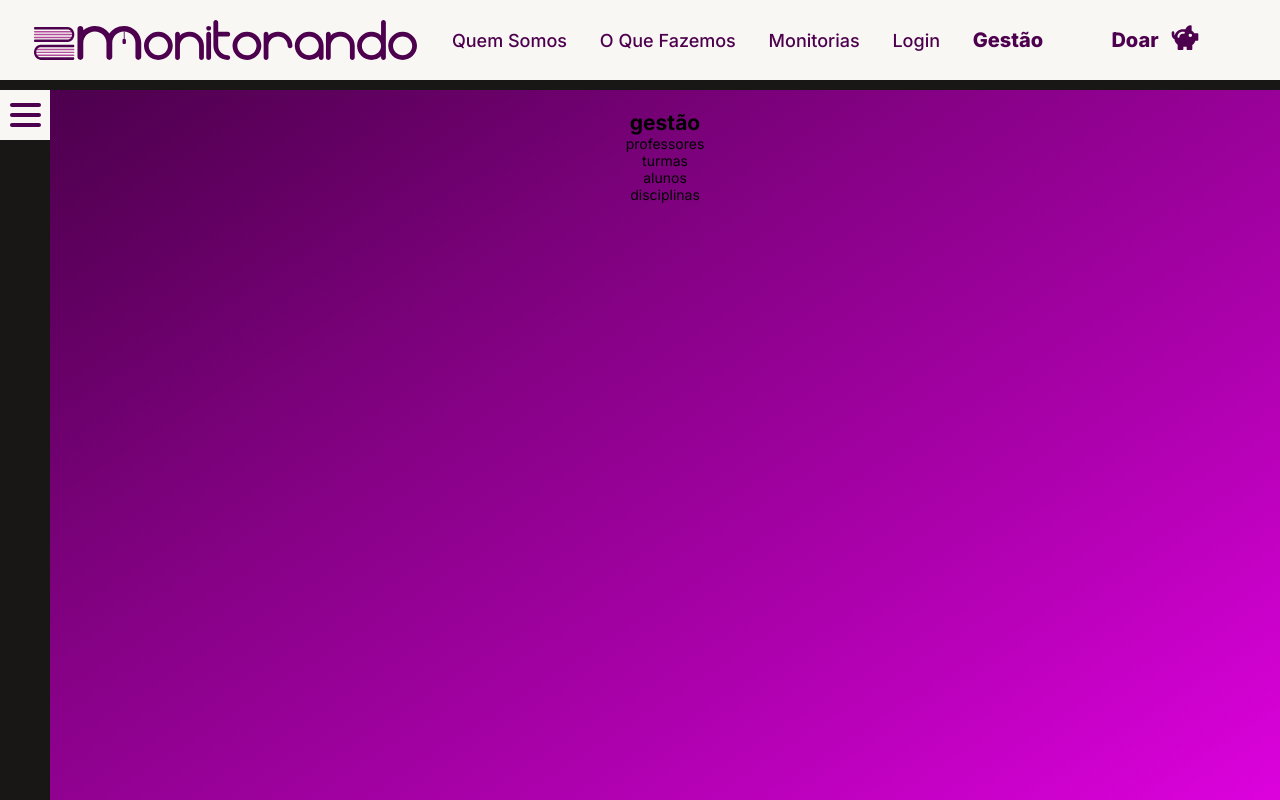
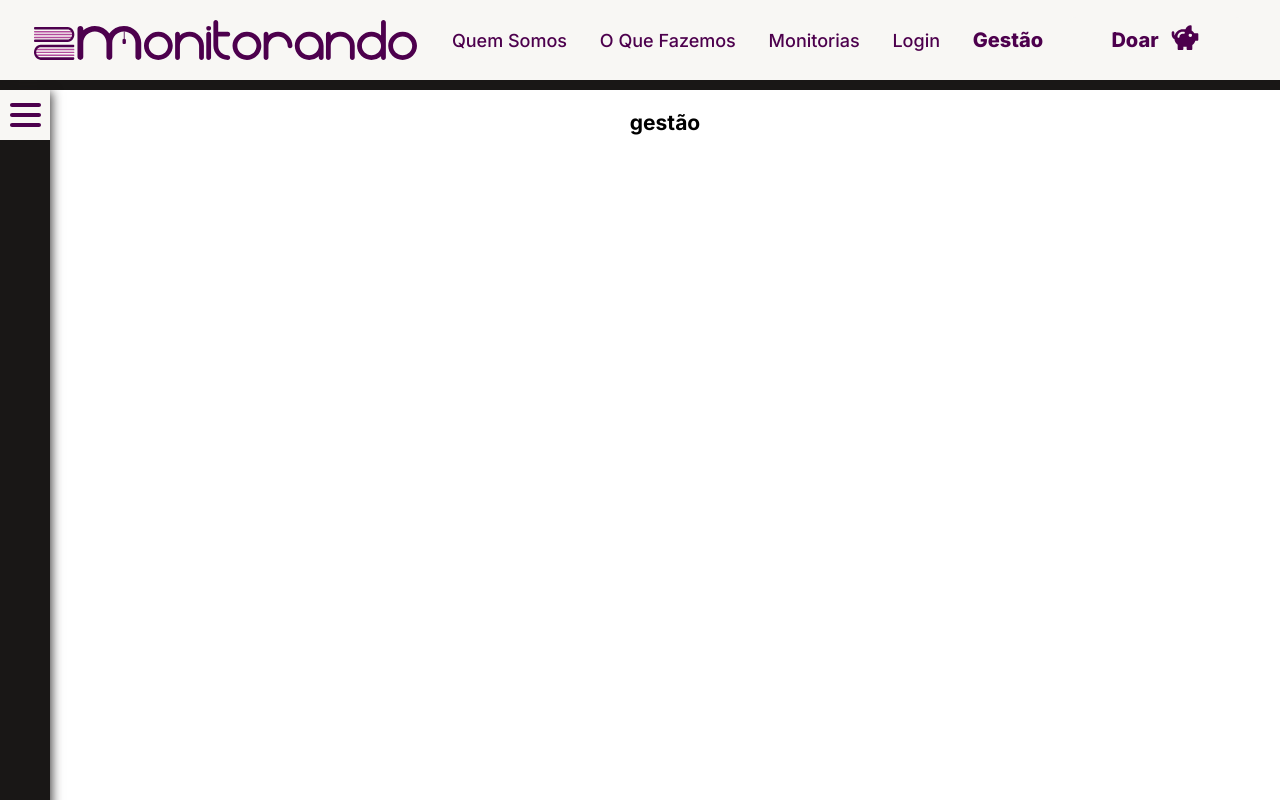
Before and after one commit to Squad024-2023/monitorando-frontend, a Next.js app: page /gestao in a window 1280 px wide. Shown: the top 800 px of the page. Built offline with nearby package versions, Linux system fonts and the light colour scheme.

Commit message:
Feature: sidenav concluida

```diff
--- a/app/gestao/gestao.module.css
+++ b/app/gestao/gestao.module.css
@@ -19,10 +19,7 @@
     height: 100vh;
     padding: 2rem 5%;
     transition: all 0.3s ease-in-out;
-    background-image: linear-gradient(to right bottom,
-            #4d004d, #5a005a, #680068, #770177,
-            #850185, #920192, #9f019f, #ac01ac,
-            #ba01ba, #c901c9, #d702d7, #e602e6);
+
 }
 
 .tableWrapper {
--- a/app/gestao/page.tsx
+++ b/app/gestao/page.tsx
@@ -6,11 +6,7 @@ import { motion, AnimatePresence } from "framer-motion"
 export default function Gestao() {
   return (
     <section className={styles.gestao}>
-      <h1 key='titulo'>gestão</h1>
-      <Link key="professores" href="/gestao/professores">professores</Link>
-      <Link key="turmas" href="/gestao/turmas">turmas</Link>
-      <Link key="alunos" href="/gestao/alunos">alunos</Link>
-      <Link key="disciplinas" href="/gestao/disciplinas">disciplinas</Link>
+      <h1>gestão</h1>
     </section>
   )
 }
--- a/components/sidebar/sidenav.module.css
+++ b/components/sidebar/sidenav.module.css
@@ -4,6 +4,7 @@
     height: 100%;
     min-height: 100vh;
     background-color: rgb(var(--cinza-escuro-rgb));
+    box-shadow: .2rem .2rem 1rem rgba(var(--cinza-escuro-rgb), 0.8);
 }
 
 .botaoSideNav {
@@ -25,7 +26,6 @@
     display: flex;
     flex-direction: column;
     color: rgb(var(--sal-rgb));
-     transition: transform 0.3s ease-in-out
 }
 
 .hideNav {
@@ -57,10 +57,6 @@
 .subNav {
     display: flex;
     flex-direction: column;
-    background-color: green;
-    color: rgb(var(--sal-rgb));
-    transform: scaleY(100%);
-    transform-origin: top;
 
 }
 
@@ -76,11 +72,15 @@
     font-size: 1.4rem;
     color: rgb(var(--sal-rgb));
     padding: 1rem;
-    border-bottom: solid .2rem rgb(var(--sal-rgb));
+    border-bottom: solid .1rem rgb(var(--sal-rgb));
     cursor: pointer;
     transition: all .6s ease;
 }
-
+.subNav a:hover {
+    background-color: rgba(var(--sal-rgb), 0.4);
+    font-weight: 500;
+    transition: all .3s ease;
+}
 .hide {
     display: none;
 
--- a/components/sidebar/sidenav.tsx
+++ b/components/sidebar/sidenav.tsx
@@ -56,19 +56,19 @@ export default function Sidenav() {
       </div>
       <menu className={`${styles.menuNav} ${drop ? styles.hideNav : ''}`}>
         <li className={styles.menuNavLi}>
-          <SubNav label='Professores' link1='' link2='' link3='' />
+          <SubNav label='Professores' link1='/gestao/professores' link2='' link3='' />
         </li>
 
         <li className={styles.menuNavLi}>
-          <SubNav label='Alunos' link1='' link2='' link3='' />
+          <SubNav label='Alunos' link1='/gestao/alunos' link2='' link3='' />
         </li>
 
         <li className={styles.menuNavLi}>
-          <SubNav label='Disciplinas' link1='' link2='' link3='' />
+          <SubNav label='Disciplinas' link1='/gestao/disciplinas' link2='' link3='' />
         </li>
 
         <li className={styles.menuNavLi}>
-          <SubNav label='Turmas' link1='' link2='' link3='' />
+          <SubNav label='Turmas' link1='/gestao/turmas' link2='' link3='' />
         </li>
 
       </menu>
```
